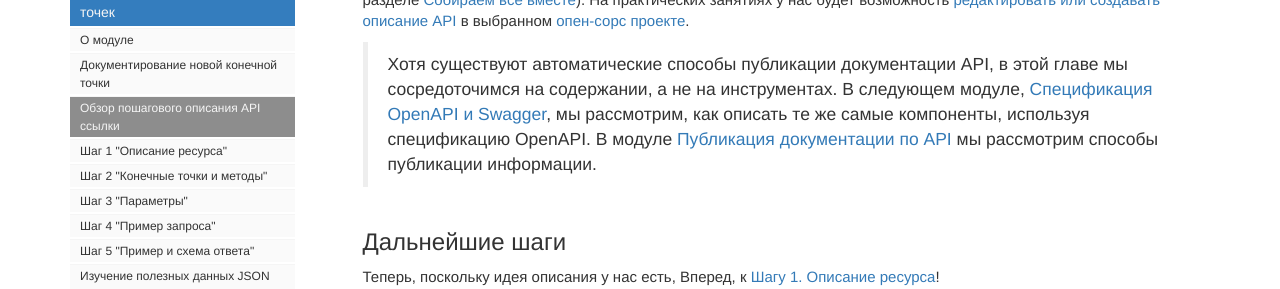
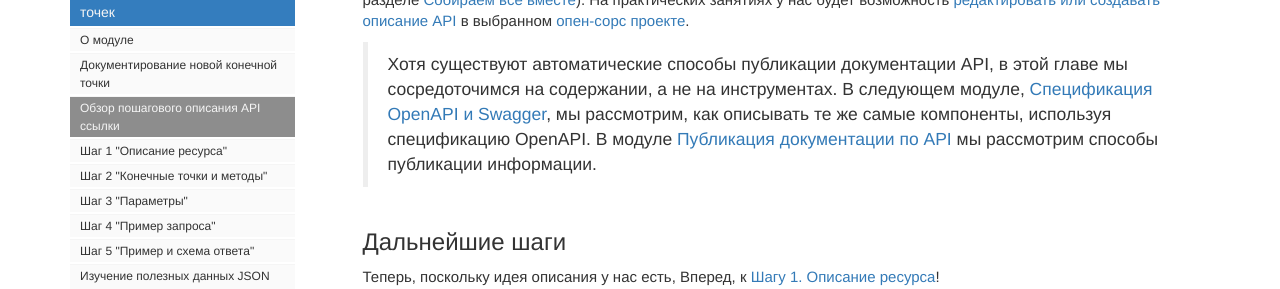
Before and after one commit to Starkovden/Starkovden.github.io, a Jekyll site: the page built from pages/documenting-api-endpoints/api-reference-tutorial-overview.md, in a window 1280 px wide and 900 px high, scrolled down 1086 px. Shown: the part 229-518 px from the top of the window. Built offline with Jekyll 4.4.1, drawn with Linux system fonts in a browser that asks for light colours; nearby versions of some CDN libraries; comment, search, counter and statistics services are not loaded.

Commit message:
изменил слово

```diff
--- a/pages/documenting-api-endpoints/api-reference-tutorial-overview.md
+++ b/pages/documenting-api-endpoints/api-reference-tutorial-overview.md
@@ -53,7 +53,7 @@ folder: documenting-api-endpoints
 
 Когда мы закончим, конечный результат будет выглядеть как настоящее описание раздела API (см. Готовый результат в разделе [Собираем все вместе](putt-all-together.html)). На практических занятиях у нас будет возможность [редактировать или создавать описание API](evaluate-api-referense-docs.html) в выбранном [опен-сорс проекте](find-open-source-project.html).
 
-> Хотя существуют автоматические способы публикации документации API, в этой главе мы сосредоточимся на содержании, а не на инструментах. В следующем модуле, [Спецификация OpenAPI и Swagger](about-fourth-module.html), мы рассмотрим, как описать те же самые компоненты, используя спецификацию OpenAPI. В модуле [Публикация документации по API](about-seventh-module.html) мы рассмотрим способы публикации информации.
+> Хотя существуют автоматические способы публикации документации API, в этой главе мы сосредоточимся на содержании, а не на инструментах. В следующем модуле, [Спецификация OpenAPI и Swagger](about-fourth-module.html), мы рассмотрим, как описывать те же самые компоненты, используя спецификацию OpenAPI. В модуле [Публикация документации по API](about-seventh-module.html) мы рассмотрим способы публикации информации.
 
 <a name="nextSteps"></a>
 ## Дальнейшие шаги
```
